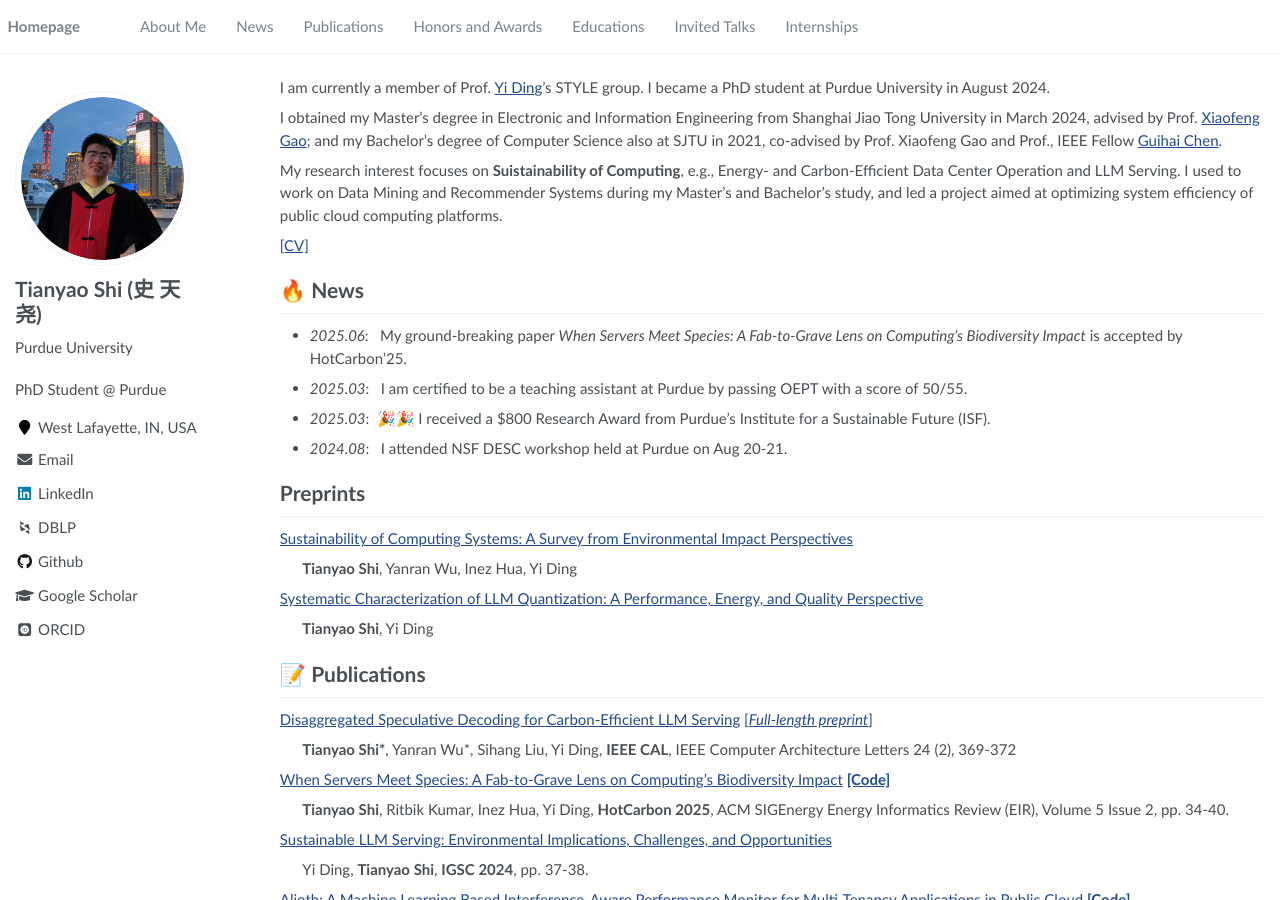
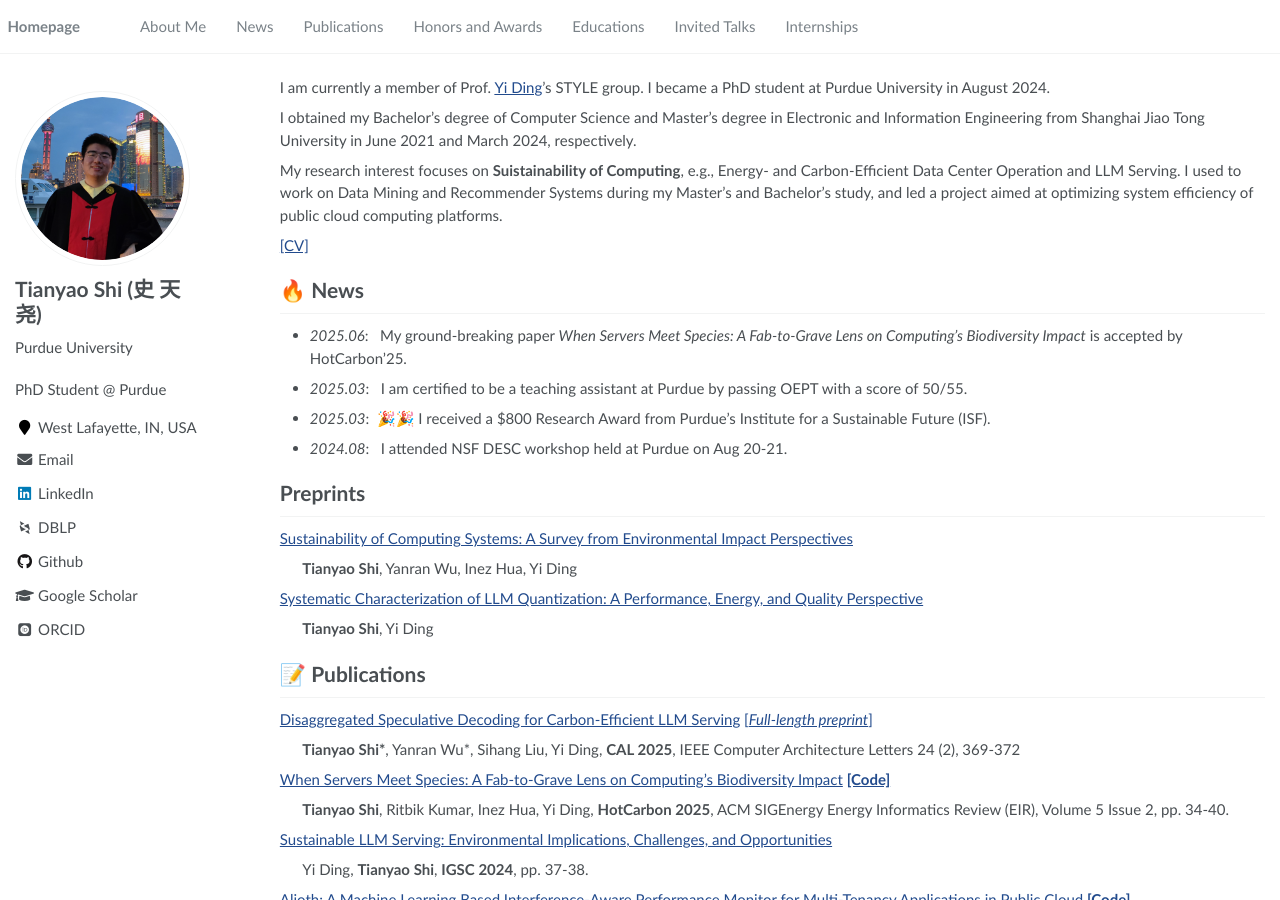
Before and after one commit to StHowling/sthowling.github.io, a Jekyll site: the page built from _pages/about.md, in a window 1280 px wide and 900 px high. Built offline with Jekyll 4.4.1, drawn with Linux system fonts in a browser that asks for light colours; some web fonts are replaced.

Commit message:
update info

```diff
--- a/_pages/about.md
+++ b/_pages/about.md
@@ -19,7 +19,7 @@ redirect_from:
 
 I am currently a member of Prof. [Yi Ding](https://y-ding.github.io/)'s STYLE group. I became a PhD student at Purdue University in August 2024.
 
-I obtained my Master's degree in Electronic and Information Engineering from Shanghai Jiao Tong University in March 2024, advised by Prof. [Xiaofeng Gao](https://www.cs.sjtu.edu.cn/~gao-xf/); and my Bachelor's degree of Computer Science also at SJTU in 2021, co-advised by Prof. Xiaofeng Gao and Prof., IEEE Fellow [Guihai Chen](https://www.cs.sjtu.edu.cn/en/PeopleDetail.aspx?id=180).
+I obtained my Bachelor's degree of Computer Science and Master's degree in Electronic and Information Engineering from Shanghai Jiao Tong University in June 2021 and March 2024, respectively.
 
 My research interest focuses on **Suistainability of Computing**, e.g., Energy- and Carbon-Efficient Data Center Operation and LLM Serving. I used to work on Data Mining and Recommender Systems during my Master's and Bachelor's study, and led a project aimed at optimizing system efficiency of public cloud computing platforms.
 
@@ -48,7 +48,7 @@ My research interest focuses on **Suistainability of Computing**, e.g., Energy-
 
 [Disaggregated Speculative Decoding for Carbon-Efficient LLM Serving](https://ieeexplore.ieee.org/abstract/document/11230830/) [[*Full-length preprint*]]((https://arxiv.org/pdf/2412.20322))
 
-&emsp;&emsp;**Tianyao Shi\***, Yanran Wu*, Sihang Liu, Yi Ding, **IEEE CAL**, IEEE Computer Architecture Letters 24 (2), 369-372
+&emsp;&emsp;**Tianyao Shi\***, Yanran Wu*, Sihang Liu, Yi Ding, **CAL 2025**, IEEE Computer Architecture Letters 24 (2), 369-372
 
 [When Servers Meet Species: A Fab-to-Grave Lens on Computing's Biodiversity Impact](https://arxiv.org/abs/2506.20442) [**[Code]**](https://github.com/TianyaoShi/FABRIC)
 
```
